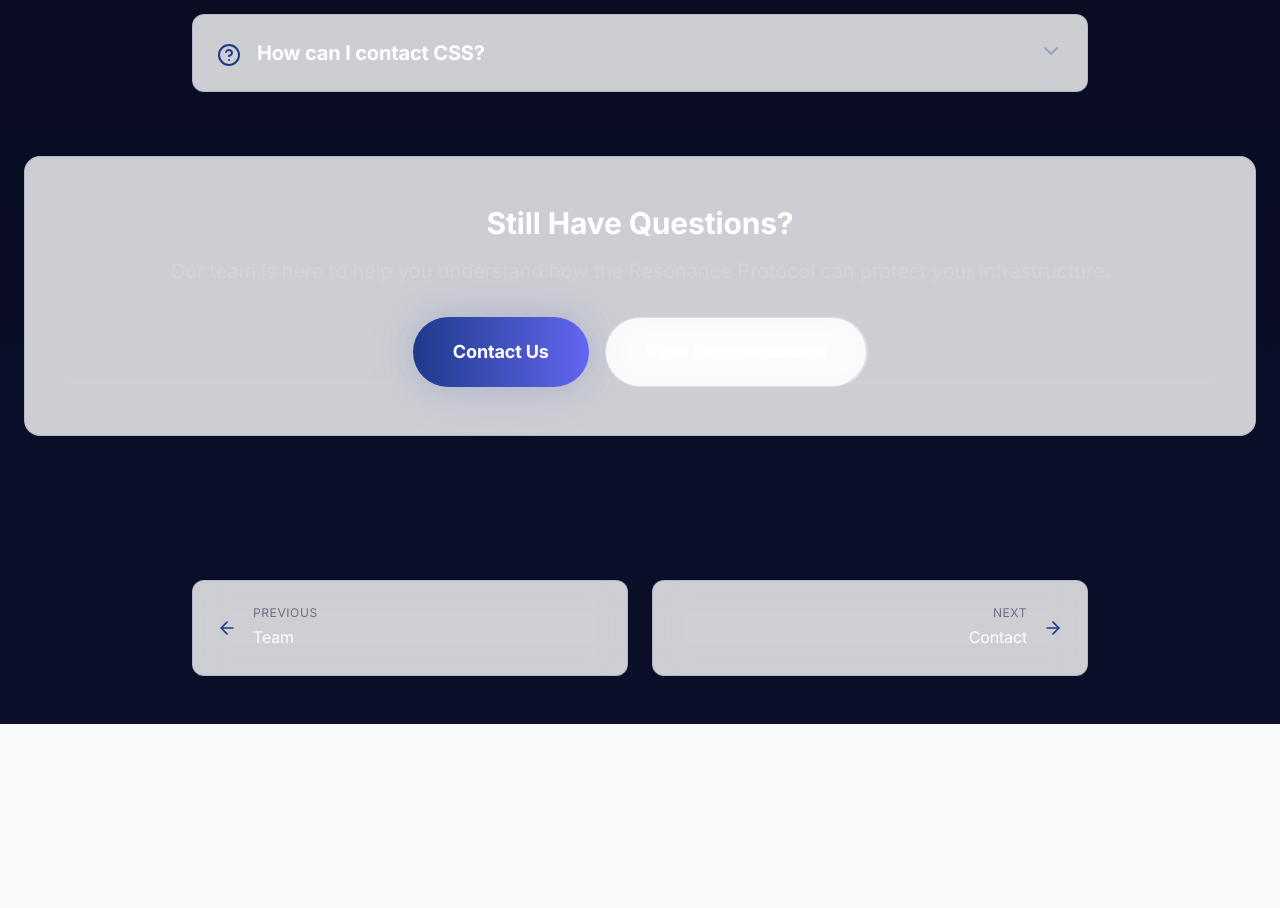
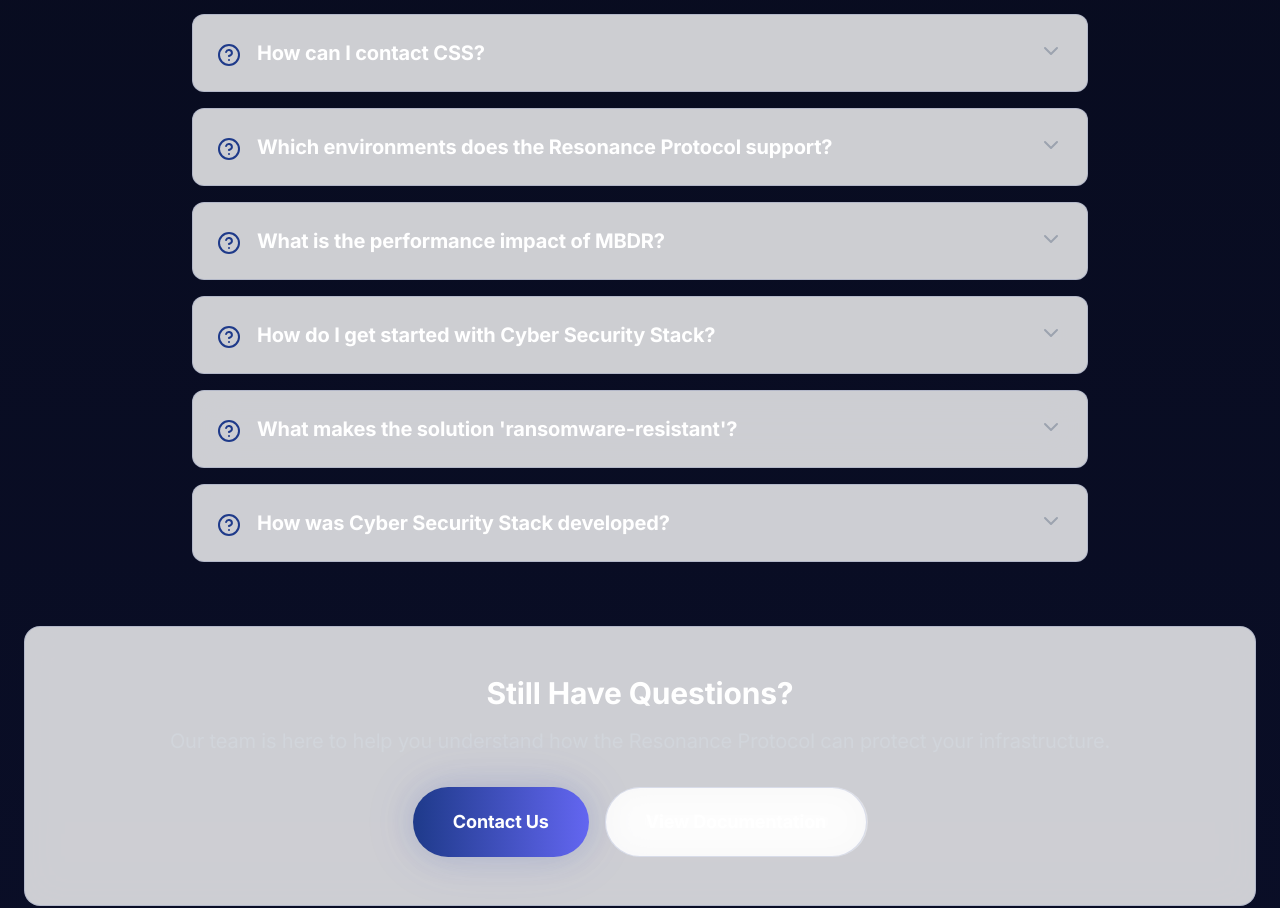
Before and after one commit to DevanshM1211/Cybersecurity-Stack-Website, a Next.js app: page /faq in a window 1280 px wide. Shown: the part 1778-2686 px from the top of the page. Before the commit the page ends 2502 px from the top, so only its background shows below. Built offline with nearby package versions, Linux system fonts and the light colour scheme.

Commit message:
FAQ: append original questions instead of replacing; merge sets as requested

```diff
--- a/components/FAQ.tsx
+++ b/components/FAQ.tsx
@@ -87,6 +87,32 @@ const FAQ = () => {
       question: "How can I contact CSS?",
       answer:
         "You can reach us through the website's contact form or by emailing the team at info@cybersecuritystack.io.",
+    },
+    // Additional FAQs (kept from the original set)
+    {
+      question: "Which environments does the Resonance Protocol support?",
+      answer:
+        "The Resonance Protocol is designed to work seamlessly across IT, OT (Operational Technology), and IoT environments. It's lightweight and flexible enough to run on everything from enterprise servers to industrial control systems and IoT devices, adapting to diverse infrastructures without compromising performance.",
+    },
+    {
+      question: "What is the performance impact of MBDR?",
+      answer:
+        "MBDR is engineered for speed without sacrificing security. Our lightweight agents have minimal footprint, and detection happens in real time (typically under 1ms). The system is designed to be 'super fast'—providing enterprise-grade protection without adding complexity or slowing down operations.",
+    },
+    {
+      question: "How do I get started with Cyber Security Stack?",
+      answer:
+        "Getting started is simple: our solution includes lightweight agents for endpoint protection, a SaaS platform for centralized management and dashboards, and professional services for onboarding, technical review, and ongoing support. Contact us to schedule a demo and see the Resonance Protocol in action.",
+    },
+    {
+      question: "What makes the solution 'ransomware-resistant'?",
+      answer:
+        "The integrity-first architecture means every component continuously proves its authenticity through cryptographic verification. If ransomware attempts to tamper with any layer, the trust chain breaks instantly, and the affected component is automatically rejected and isolated before it can spread—making traditional ransomware attacks ineffective.",
+    },
+    {
+      question: "How was Cyber Security Stack developed?",
+      answer:
+        "Cyber Security Stack (CSS) developed the Resonance Protocol through rigorous research at the University of Oxford. This partnership combines world-leading cryptographic expertise with cutting-edge federated trust architecture, backed by academic rigor and peer-reviewed security protocols.",
     },
   ];
 
```
